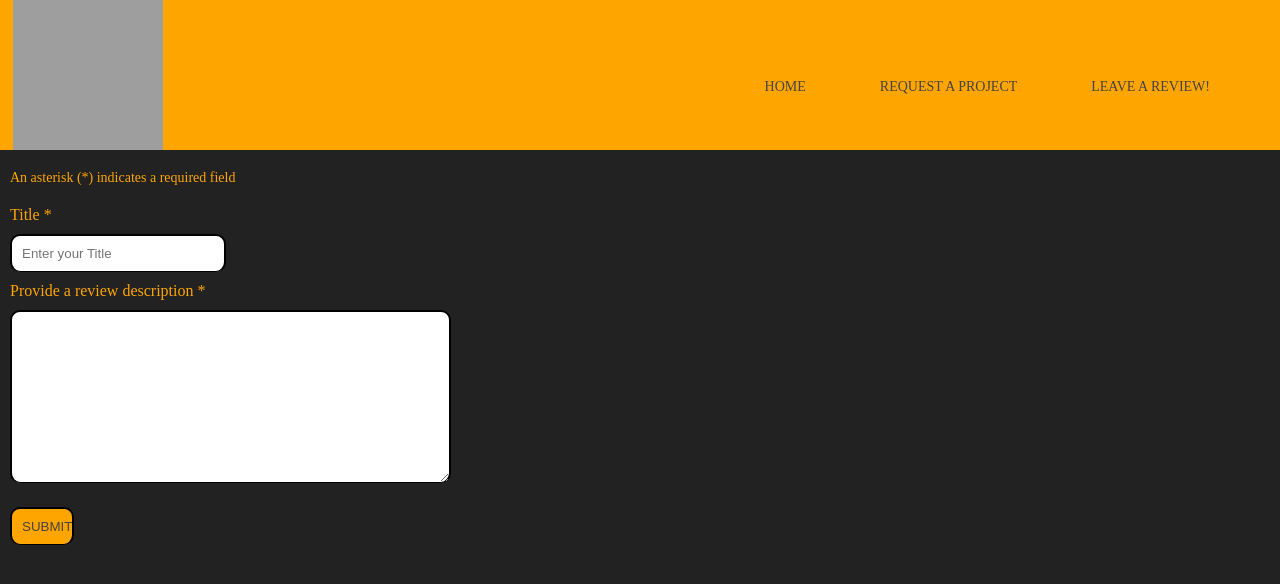
After one commit to remker1/RenoMana, a Flask app: page /reviews in a window 1280 px wide. The commit adds this page. Shown: the top 584 px of the page. Run offline with Flask 3, Linux system fonts and the light colour scheme; grey boxes are pictures that could not be loaded.

Commit message:
Created a basic review page along along

```diff
--- a/back_end_team/app/app.py
+++ b/back_end_team/app/app.py
@@ -9,64 +9,29 @@ db = client.renoGp
 ################ Table Definitions ################
 
 
+# Displays the main Reno Group landing page
+@app.route('/', methods=['GET'])
+def displayLanding():
+    try:
+        return render_template('landing.html')
+    except:
+        pass
+
 # Displays the RenoGrpRequestPage.html webpage and allows user to input data to mango_tb database table
-@app.route('/', methods=['GET'])
-def display():
+@app.route('/requestPage', methods=['GET'])
+def displayRequestPage():
     try:
         return render_template('RenoGrpRequestPage.html')
     except:
         pass
 
-
-
-
-# Displays the data from the database table mango_tb
-@app.route('/database')
-def get_stored_data():
+# Displays the RenoGrpReviewPage.html webpage and allows users to add and view customer reviews
+@app.route('/reviews', methods=['GET'])
+def displayReviews():
     try:
-        _table = db.mango_tb.find()
-        data = [{"id": person["id"], "name": person["name"], "role": person["role"]} for person in _table]
-        return jsonify({"Data": data})
+        return render_template('RenoGrpReviewPage.html')
     except:
         pass
-
-
-# @app.route('/register', methods=['POST'])
-# def register():
-#     try:
-#         data = request.get_json()
-#         print("-------------------------")
-#         print("username: " + data['username'])
-#         print("password: " + data['password'])
-#         print("email: " + data['email'])
-#         print("cellNumber: " + data['cellNumber'])
-#
-#         # Assuming data is a dictionary containing the fields you want to add
-#         document = {
-#             'username': data['username'],
-#             'pass': data['password'],
-#         }
-#
-#         print(document)
-#
-#         # Insert the document into the collection
-#         result = db['auth'].insert_one(document)
-#
-#         response = {
-#             'status': 'success',
-#             'message': 'Document added successfully',
-#             'inserted_id': str(result.inserted_id)
-#         }
-#
-#
-#         return jsonify(response), 200
-#     except:
-#         response = {
-#             'status': 'failure',
-#             'message': 'Operation failed.'
-#         }
-#         print("something went wrong")
-#         return jsonify(response), 500
 
 @app.route('/register', methods=['POST'])
 def register():
--- a/back_end_team/app/templates/RenoGrpRequestPage.html
+++ b/back_end_team/app/templates/RenoGrpRequestPage.html
@@ -1,7 +1,7 @@
 <!DOCTYPE html>
 <html>
     <head>
-        <link rel="stylesheet" href="./templates/styles.css">
+        <link rel="stylesheet" type="text/css" href="{{ url_for('static', filename='styles.css')}}">
     </head>
 
     <body>
@@ -11,7 +11,7 @@
                 <nav>
                     <ul>
                         <li><a href="http://localhost:5000/">Home</a></li>
-                        <li><a class="active" href="http://localhost:5000/renoGrpRequestPage">Request a project</a></li>
+                        <li><a class="active" href="http://localhost:5000/requestPage">Request a project</a></li>
                         <li><a href="http://localhost:5000/reviews">Leave a review!</a></li>
                     </ul>
                 </nav>
--- /dev/null
+++ b/back_end_team/app/templates/RenoGrpReviewPage.html
@@ -0,0 +1,52 @@
+<!DOCTYPE html>
+<html>
+    <head>
+        <link rel="stylesheet" type="text/css" href="{{ url_for('static', filename='styles.css')}}">
+    </head>
+
+    <body>
+        <header>
+            <div class="topnav">
+                <img src="./resources/3.png" alt="logo" class="logo">
+                <nav>
+                    <ul>
+                        <li><a href="http://localhost:5000/">Home</a></li>
+                        <li><a class="active" href="http://localhost:5000/requestPage">Request a project</a></li>
+                        <li><a href="http://localhost:5000/reviews">Leave a review!</a></li>
+                    </ul>
+                </nav>
+            </div>
+        </header>
+
+        <div class="formSection">
+            <p>An asterisk (*) indicates a required field</p>
+            <form id="reviewForm" action="http://localhost:5000/submitReview" method="post" onsubmit="showAlert()">
+                <label for="reviewTitle">Title *</label><br>
+                <input type="text" id="reviewTitle" name="reviewTitle" placeholder="Enter your Title" required><br>
+                <label for="reviewDesc">Provide a review description *</label><br>
+                <textarea id="reviewDesc" name="reviewDesc" rows="10" cols="50"></textarea><br>
+                <input type="submit" value="submit">
+            </form>
+        </div>
+
+        <script>
+            // Function to clear form inputs
+            function clearFormInputs() {
+                document.getElementById('reviewTitle').value = '';
+                document.getElementById('reviewDesc').value = '';
+            }
+
+            // Function to handle form submission
+            function submitForm() {
+                alert("Thank you for your Review!");
+                clearFormInputs();
+            }
+
+            // Add a submit event listener to the form
+            document.getElementById('reviewForm').addEventListener('submit', function (e) {
+                e.preventDefault(); // Prevent the default form submission
+                submitForm(); // Call the custom submitForm function
+            });
+        </script>
+    </body>
+</html>
```
